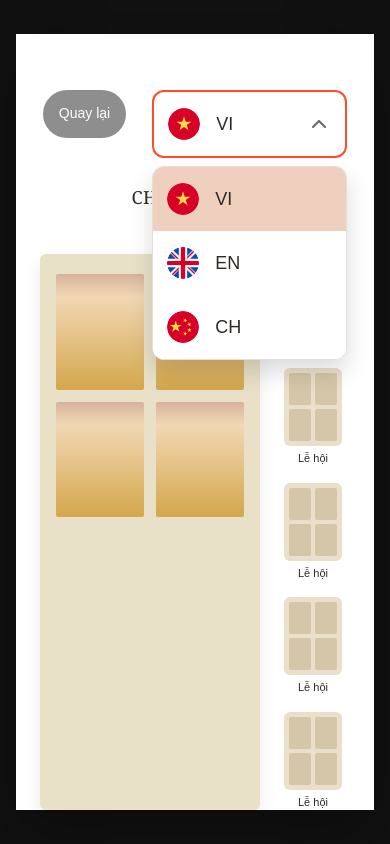
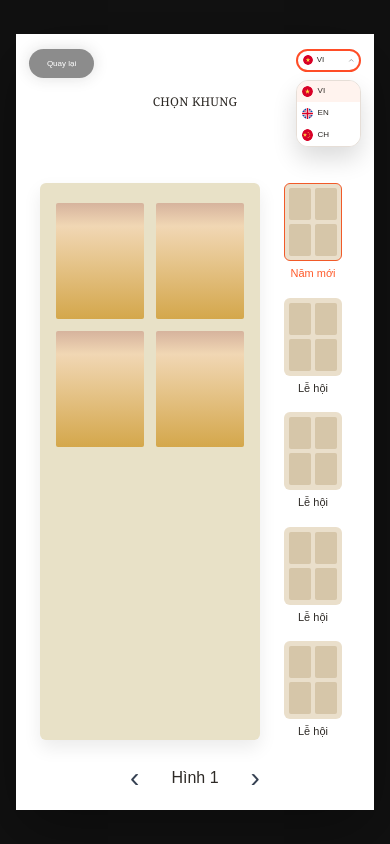
Before and after one commit to lahieuphong/btmt-photobooth, a Next.js app: page /frame in a window 390 px wide. Both pictures are taken after a click on the button "VI". Built offline with nearby package versions, Linux system fonts and the light colour scheme.

Commit message:
refactor(ui): make header and language dropdown responsive
- update capture page sizing utilities

- remove legacy PhotoboothBackground component

```diff
--- a/app/(photobooth)/capture/page.tsx
+++ b/app/(photobooth)/capture/page.tsx
@@ -15,7 +15,7 @@ export default function CapturePage() {
 
   return (
     <PhotoboothScreenShell>
-      <div className="flex min-h-[844px] flex-col">
+      <div className="flex min-h-211 flex-col">
         <PhotoboothPageHeader
           title={screen.title}
           backHref={screen.backHref}
@@ -60,7 +60,7 @@ export default function CapturePage() {
           <div className="mt-4 flex justify-center">
             <Link
               href={screen.nextHref}
-              className="flex h-[88px] w-[88px] flex-col items-center justify-center rounded-full bg-[#FF5A2A] text-white shadow-[0_10px_24px_rgba(255,90,42,0.25)]"
+              className="flex h-22 w-22 flex-col items-center justify-center rounded-full bg-[#FF5A2A] text-white shadow-[0_10px_24px_rgba(255,90,42,0.25)]"
             >
               <span className="text-[20px] leading-none">📸</span>
               <span className="mt-1 text-[16px] font-medium">{screen.primaryActionLabel}</span>
--- a/src/features/photobooth/components/LanguageDropdown.tsx
+++ b/src/features/photobooth/components/LanguageDropdown.tsx
@@ -67,28 +67,28 @@ export default function LanguageDropdown({
   }
 
   return (
-    <div ref={rootRef} className="relative z-30">
+    <div ref={rootRef} className="relative z-30 w-[19.5%] min-w-0">
       <button
         type="button"
         onClick={() => setIsOpen((prev) => !prev)}
-        className="flex h-[68px] w-[195px] items-center gap-[16px] rounded-[12px] border-[2px] border-[#FF4D27] bg-white px-[14px] py-[8px]"
+        className="flex w-full aspect-[195/68] items-center gap-[8.205%] rounded-[12px] border-[2px] border-[#FF4D27] bg-white px-[7.179%]"
       >
-        <div className="relative h-8 w-8 shrink-0 overflow-hidden rounded-full">
+        <div className="relative aspect-square h-[52.941%] shrink-0 overflow-hidden rounded-full">
           <Image
             src={selectedOption.flagSrc}
             alt={selectedOption.label}
             fill
-            sizes="32px"
+            sizes="(max-width: 768px) 24px, 36px"
             className="object-cover"
           />
         </div>
 
-        <span className="text-[18px] font-medium leading-none text-[#2E2A26]">
+        <span className="text-[clamp(8px,0.95vw,18px)] font-medium leading-none text-[#2E2A26]">
           {selectedOption.label}
         </span>
 
         <svg
-          className={`ml-auto h-6 w-6 shrink-0 text-[#6B6B6B] transition-transform duration-200 ${
+          className={`ml-auto h-[35.294%] w-auto shrink-0 text-[#666666] transition-transform duration-200 ${
             isOpen ? 'rotate-180' : ''
           }`}
           viewBox="0 0 20 20"
@@ -96,7 +96,7 @@ export default function LanguageDropdown({
           aria-hidden="true"
         >
           <path
-            d="M5 7.5L10 12.5L15 7.5"
+            d="M4.75 7.25L10 12.5L15.25 7.25"
             stroke="currentColor"
             strokeWidth="1.8"
             strokeLinecap="round"
@@ -106,7 +106,7 @@ export default function LanguageDropdown({
       </button>
 
       {isOpen ? (
-        <div className="absolute right-0 top-[calc(100%+8px)] w-[195px] overflow-hidden rounded-[12px] border border-[#E6DED7] bg-white shadow-[0_12px_24px_rgba(0,0,0,0.14)]">
+        <div className="absolute right-0 top-[calc(100%+8px)] w-full overflow-hidden rounded-[12px] border border-[#E6DED7] bg-white shadow-[0_12px_24px_rgba(0,0,0,0.14)]">
           {LANGUAGE_OPTIONS.map((item) => {
             const isSelected = item.code === selected
 
@@ -115,21 +115,21 @@ export default function LanguageDropdown({
                 key={item.code}
                 type="button"
                 onClick={() => handleSelect(item.code)}
-                className={`flex h-[64px] w-full items-center gap-[16px] px-[14px] py-[8px] text-left ${
-                  isSelected ? 'bg-[#EFCFBD]' : 'bg-white hover:bg-[#F8F3EE]'
+                className={`flex w-full aspect-[195/68] items-center gap-[8.205%] px-[7.179%] text-left ${
+                  isSelected ? 'bg-[#FFF3EE]' : 'bg-white hover:bg-[#F8F3EE]'
                 }`}
               >
-                <div className="relative h-8 w-8 shrink-0 overflow-hidden rounded-full">
+                <div className="relative aspect-square h-[52.941%] shrink-0 overflow-hidden rounded-full">
                   <Image
                     src={item.flagSrc}
                     alt={item.label}
                     fill
-                    sizes="32px"
+                    sizes="(max-width: 768px) 24px, 36px"
                     className="object-cover"
                   />
                 </div>
 
-                <span className="text-[18px] font-medium leading-none text-[#2E2A26]">
+                <span className="text-[clamp(8px,0.95vw,18px)] font-medium leading-none text-[#2E2A26]">
                   {item.label}
                 </span>
               </button>
--- a/src/features/photobooth/components/PhotoboothBackground.tsx
+++ /dev/null
@@ -1,30 +0,0 @@
-import React from 'react'
-
-type PhotoboothBackgroundProps = {
-  children?: React.ReactNode
-  backgroundImage?: string
-}
-
-export default function PhotoboothBackground({
-  children,
-  backgroundImage,
-}: PhotoboothBackgroundProps) {
-  return (
-    <div className="relative h-full w-full overflow-hidden bg-white">
-      <div className="absolute inset-0 bg-[linear-gradient(180deg,rgba(201,161,74,0.10)_0%,rgba(255,255,255,0.00)_22%,rgba(201,161,74,0.08)_100%)]" />
-
-      <div className="absolute inset-0 bg-[radial-gradient(circle_at_top_left,rgba(201,161,74,0.18),transparent_38%),radial-gradient(circle_at_top_right,rgba(201,161,74,0.14),transparent_36%),radial-gradient(circle_at_bottom_center,rgba(201,161,74,0.10),transparent_42%)]" />
-
-      {backgroundImage ? (
-        <div
-          className="absolute inset-0 bg-cover bg-center opacity-[0.14]"
-          style={{ backgroundImage: `url(${backgroundImage})` }}
-        />
-      ) : null}
-
-      <div className="absolute inset-0 bg-white/58" />
-
-      <div className="relative z-10 h-full w-full">{children}</div>
-    </div>
-  )
-}
--- a/src/features/photobooth/components/PhotoboothPageHeader.tsx
+++ b/src/features/photobooth/components/PhotoboothPageHeader.tsx
@@ -18,17 +18,17 @@ export default function PhotoboothPageHeader({
   rightSlot,
 }: PhotoboothPageHeaderProps) {
   return (
-    <div className="relative min-h-[148px] px-[7.5%] pt-[56px]">
+    <div className="w-full px-[3.704%] pt-[4.259%]">
       <div className="flex items-start justify-between">
         {showBackButton ? (
           <Link
             href={backHref}
-            className="inline-flex h-[48px] items-center rounded-full bg-[#8E8E8E] px-4 text-[14px] font-medium text-white"
+            className="inline-flex w-[19.5%] min-w-0 aspect-[195/88] items-center justify-center rounded-full bg-[rgba(26,26,26,0.50)] text-[clamp(8px,0.95vw,18px)] font-medium leading-none text-white shadow-[0_0_15px_rgba(39,39,39,0.15)]"
           >
             Quay lại
           </Link>
         ) : (
-          <div className="h-[68px] w-[120px]" />
+          <div className="w-[19.5%] min-w-0 aspect-[195/88]" />
         )}
 
         {rightSlot ?? (
@@ -36,8 +36,8 @@ export default function PhotoboothPageHeader({
         )}
       </div>
 
-      <div className="absolute inset-x-0 top-[150px] px-[18%]">
-        <h1 className="text-center font-serif text-[18px] font-medium uppercase tracking-[0.02em] text-[#2E2A26]">
+      <div className="mt-[4.6%]">
+        <h1 className="text-center font-serif text-[clamp(12px,1.8vw,18px)] font-medium uppercase tracking-[0.02em] text-[#2E2A26]">
           {title}
         </h1>
       </div>
```
